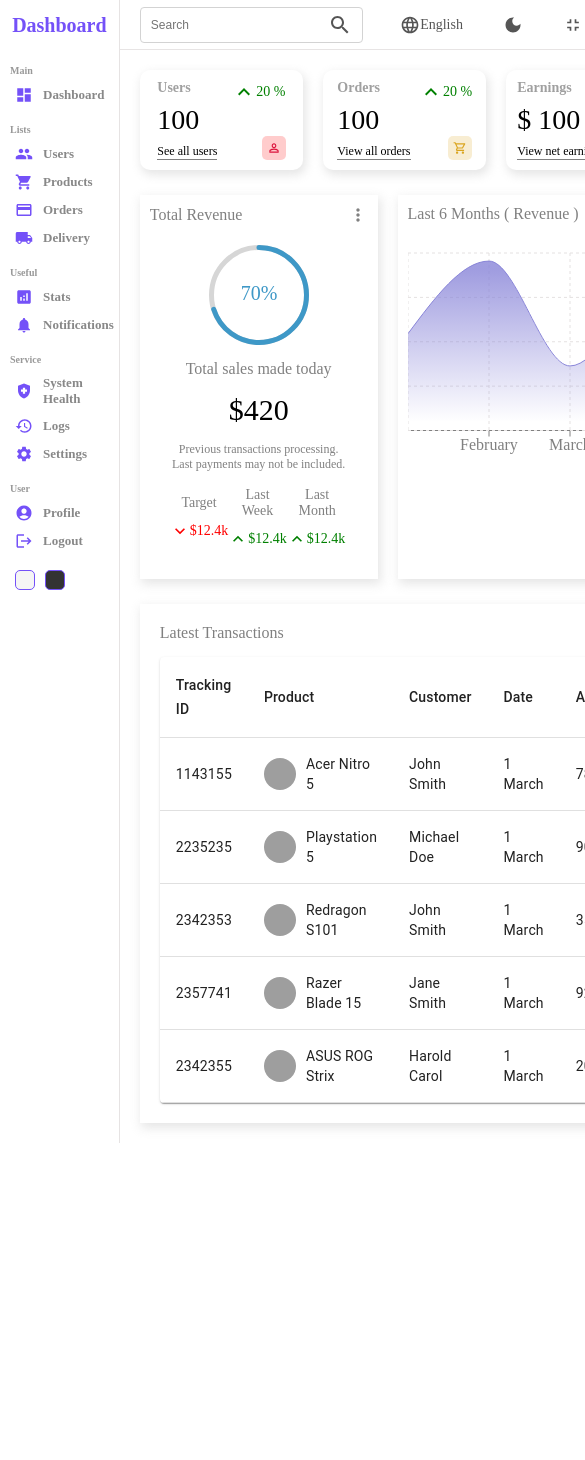
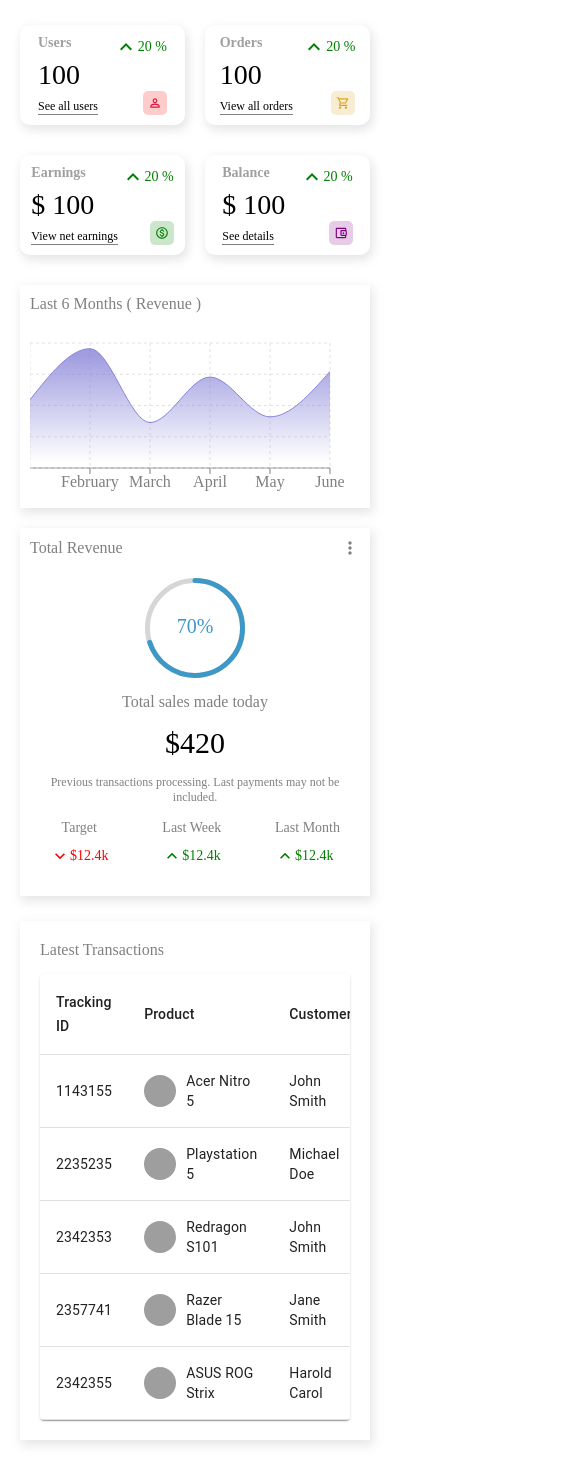
Before and after one commit to AmrMustafa13/admin-dashboard-react.js, a React (Create React App) app: page / in a window 390 px wide. Shown: the top 1460 px of the page, 585 px wide, since content can reach past the window. Before the commit the page ends 1143 px from the top, so only its background shows below. Built offline with nearby package versions, Linux system fonts and the light colour scheme; grey boxes are pictures that could not be loaded.

Commit message:
make home page responsive

```diff
--- a/src/components/Chart/chart.scss
+++ b/src/components/Chart/chart.scss
@@ -3,6 +3,7 @@
   box-shadow: 2px 4px 10px 1px rgba(201, 201, 201, 0.47);
   padding: 10px;
   color: gray;
+  overflow: hidden;
   .title {
     margin-bottom: 20px;
   }
--- a/src/pages/Home/home.scss
+++ b/src/pages/Home/home.scss
@@ -1,6 +1,7 @@
 .home {
   display: flex;
   .home-container {
+    overflow: hidden;
     flex: 6;
     .widgets,
     .charts {
@@ -22,4 +23,30 @@
       }
     }
   }
+
+  // make the home page responsive
+  @media screen and (max-width: 1200px) {
+    .sidebar {
+      display: none;
+    }
+    .charts {
+      display: flex;
+      flex-direction: column-reverse;
+    }
+
+    .list-container {
+      .table {
+        overflow-x: scroll;
+      }
+    }
+    .widgets {
+      flex-wrap: wrap;
+      .widget {
+        margin: 5px 0;
+      }
+    }
+    .navbar {
+      display: none;
+    }
+  }
 }
```
